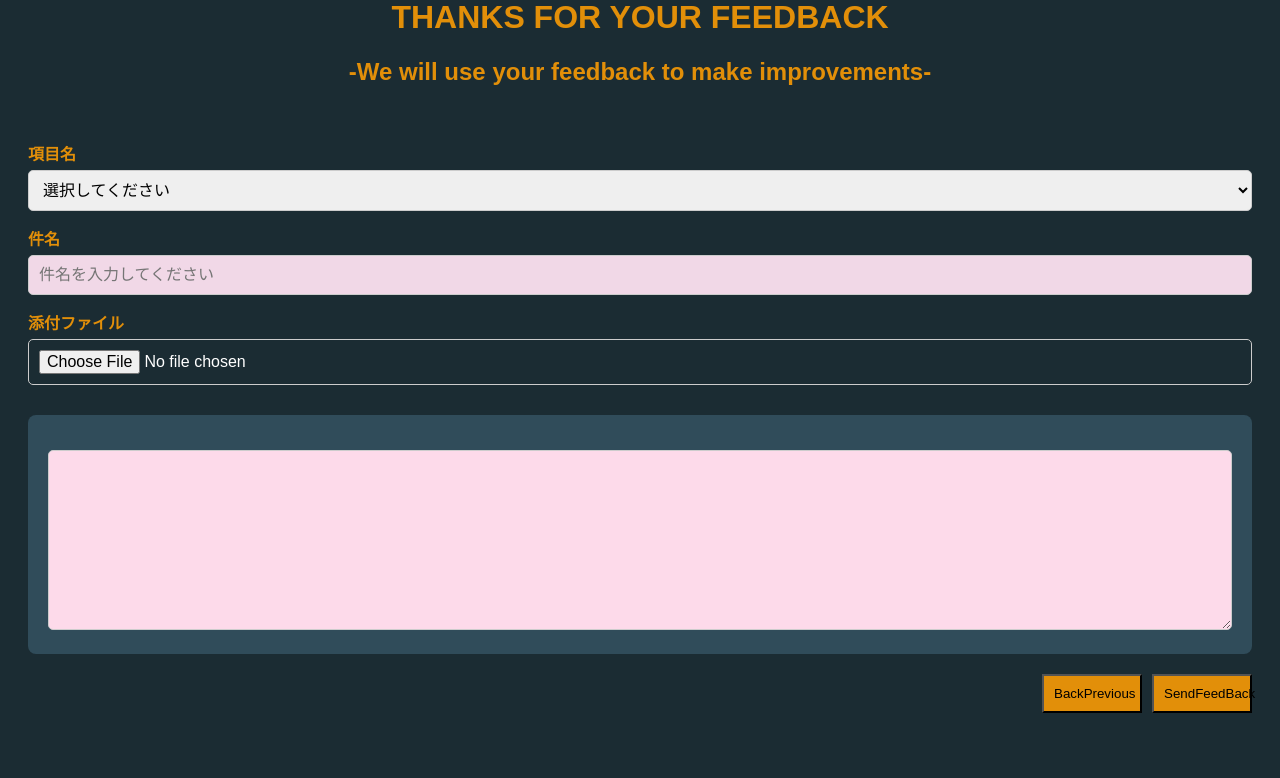
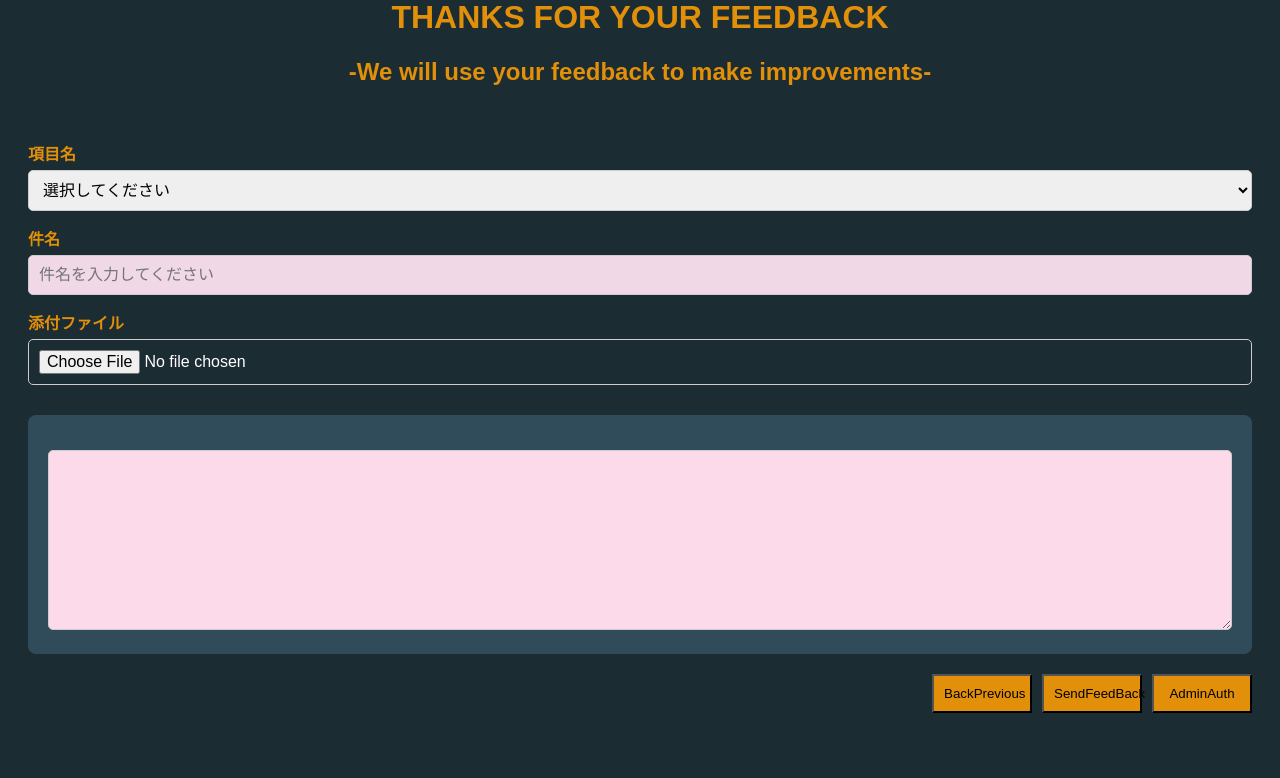
Before and after one commit to O-sh-skech/GraphicLab, a Flask app: page /feedback in a window 1280 px wide. Shown: the part 22-800 px from the top of the page. Run offline with Flask 3, Linux system fonts and the light colour scheme.

Commit message:
AdminAuthボタン追加

```diff
--- a/static/style.css
+++ b/static/style.css
@@ -114,7 +114,8 @@ body { background-color: #1b2c33; color: #fff; font-family: sans-serif; }
     }
 
     .BackPreviousBtn,
-    .SendFeedBackBtn {
+    .SendFeedBackBtn,
+    .AdminAuthBtn {
       background-color: rgb(226, 143, 9);
       color: #000000;
       padding: 10px ;
--- a/templates/feedback.html
+++ b/templates/feedback.html
@@ -6,7 +6,6 @@
   <link rel="stylesheet" href="static/style.css">
 </head>
 <body>
-  <div>
     <h1>THANKS FOR YOUR FEEDBACK</h1>
     <h2>-We will use your feedback to make improvements-</h2>
 
@@ -42,8 +41,10 @@
 
         <!-- 送信ボタン -->
         <button type="submit" class="SendFeedBackBtn" formaction="{{ url_for('submit_feedback') }}">SendFeedBack</button>
+
+        <!-- 管理者認証ボタン-->
+        <button type="submit" class="AdminAuthBtn" formaction="{{ url_for('admin') }}">AdminAuth</button>
       </div>
     </form>
-  </div>
 </body>
 </html>
```
